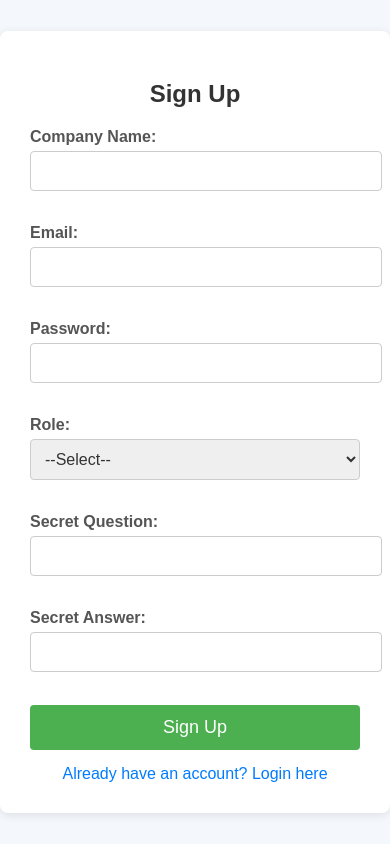
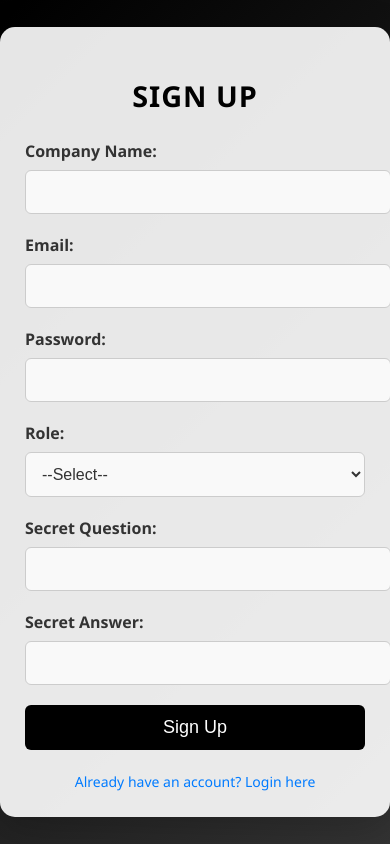
Before and after one commit to Derek1211212/4-in-1, a Flask app: page /signup in a window 390 px wide. Run offline with Flask 3, Linux system fonts and the light colour scheme; some libraries are stand-ins or nearby versions.

Commit message:
Updated templates after modifications

```diff
--- a/Templates/Homepage.html
+++ b/Templates/Homepage.html
@@ -210,7 +210,7 @@
     </div>
 
     <footer>
-        <p>&copy; 2024 Mechanic Shop | <a href="/privacy-policy">Privacy Policy</a></p>
+        <p>&copy; 2024 GearUp | <a href="/privacy-policy">Privacy Policy</a></p>
         <div class="social-icons">
             <a href="#"><img src="static/images/fbb1.jpg" alt="Facebook"></a>
             <a href="#"><img src="static/images/tww3.webp" alt="Twitter"></a>
--- a/Templates/signup.html
+++ b/Templates/signup.html
@@ -5,11 +5,10 @@
     <meta name="viewport" content="width=device-width, initial-scale=1.0">
     <title>Sign Up</title>
     <style>
-        /* General Styles */
         body {
-            font-family: Arial, sans-serif;
-            background-color: #f4f7fc;
-            color: #333;
+            font-family: 'Segoe UI', Tahoma, Geneva, Verdana, sans-serif;
+            background: linear-gradient(135deg, #000, #333);
+            color: #fff;
             margin: 0;
             padding: 0;
             display: flex;
@@ -19,18 +18,34 @@
         }
 
         .container {
-            background-color: #fff;
-            border-radius: 8px;
-            box-shadow: 0 2px 10px rgba(0, 0, 0, 0.1);
-            padding: 30px;
-            max-width: 400px;
+            background-color: rgba(255, 255, 255, 0.9);
+            border-radius: 15px;
+            box-shadow: 0 10px 40px rgba(0, 0, 0, 0.2);
+            padding: 40px;
             width: 100%;
+            max-width: 450px;
+            position: relative;
+            animation: slideIn 0.5s ease-out;
+        }
+
+        @keyframes slideIn {
+            from {
+                opacity: 0;
+                transform: translateY(20px);
+            }
+            to {
+                opacity: 1;
+                transform: translateY(0);
+            }
         }
 
         h2 {
             text-align: center;
-            color: #333;
-            margin-bottom: 20px;
+            color: #000;
+            margin-bottom: 25px;
+            font-size: 2rem;
+            text-transform: uppercase;
+            letter-spacing: 1px;
         }
 
         form {
@@ -39,48 +54,58 @@
         }
 
         label {
-            display: block;
-            margin-bottom: 5px;
+            margin-bottom: 8px;
             font-weight: bold;
-            color: #555;
+            color: #333;
         }
 
         input[type="text"],
         input[type="email"],
         input[type="password"],
-        select {
+        select,
+        textarea {
             width: 100%;
-            padding: 10px;
-            margin-bottom: 15px;
+            padding: 12px;
+            margin-bottom: 20px;
             border: 1px solid #ccc;
-            border-radius: 4px;
+            border-radius: 6px;
             font-size: 16px;
             color: #333;
+            background-color: #f9f9f9;
+            transition: border-color 0.3s;
+        }
+
+        input:focus {
+            border-color: #555;
+            outline: none;
         }
 
         button {
             width: 100%;
             padding: 12px;
-            background-color: #4CAF50;
+            background-color: #000;
             color: #fff;
             border: none;
-            border-radius: 4px;
+            border-radius: 6px;
             font-size: 18px;
             cursor: pointer;
+            transition: background-color 0.3s, transform 0.3s;
         }
 
         button:hover {
-            background-color: #45a049;
+            background-color: #333;
+            transform: translateY(-2px);
         }
 
         .link-container {
             text-align: center;
-            margin-top: 15px;
+            margin-top: 20px;
         }
 
         a {
             color: #007bff;
             text-decoration: none;
+            font-size: 14px;
         }
 
         a:hover {
@@ -89,13 +114,12 @@
 
         .flash-message {
             text-align: center;
-            padding: 10px;
-            margin: 10px 0;
-            border-radius: 4px;
+            padding: 12px;
+            margin: 15px 0;
+            border-radius: 8px;
             font-weight: bold;
         }
 
-        /* Flash Message Styles */
         .success {
             background-color: #d4edda;
             color: #155724;
@@ -104,6 +128,27 @@
         .danger {
             background-color: #f8d7da;
             color: #721c24;
+        }
+
+        #mechanic-fields {
+            display: none;
+            margin-top: 20px;
+            background-color: #f0f0f0;
+            padding: 15px;
+            border-radius: 6px;
+        }
+
+        #mechanic-fields label {
+            color: #000;
+        }
+
+        @media (max-width: 768px) {
+            .container {
+                padding: 25px;
+            }
+            h2 {
+                font-size: 1.8rem;
+            }
         }
     </style>
 </head>
@@ -119,15 +164,14 @@
 
         <h2>Sign Up</h2>
         <form action="{{ url_for('signup') }}" method="POST" enctype="multipart/form-data">
-    <!-- General Fields -->
             <label for="name">Company Name:</label>
-    <input type="text" name="name" id="name" required><br>
+            <input type="text" name="name" id="name" required>
 
             <label for="email">Email:</label>
-    <input type="email" name="email" id="email" required><br>
+            <input type="email" name="email" id="email" required>
 
             <label for="password">Password:</label>
-    <input type="password" name="password" id="password" required><br>
+            <input type="password" name="password" id="password" required>
 
             <label for="role">Role:</label>
             <select name="role" id="role" required onchange="toggleMechanicFields()">
@@ -136,38 +180,37 @@
                 <option value="parts_seller">Parts Seller</option>
                 <option value="car_owner">Car Owner</option>
                 <option value="Towing_Company">Towing Company</option>
-    </select><br>
+            </select>
 
             <label for="secret_question">Secret Question:</label>
-    <input type="text" name="secret_question" id="secret_question" required><br>
+            <input type="text" name="secret_question" id="secret_question" required>
 
             <label for="secret_answer">Secret Answer:</label>
-    <input type="text" name="secret_answer" id="secret_answer" required><br>
+            <input type="text" name="secret_answer" id="secret_answer" required>
 
-    <!-- Mechanic-Specific Fields -->
-    <div id="mechanic-fields" style="display: none;">
+            <div id="mechanic-fields">
                 <label for="working_hours">Working Hours:</label>
-        <input type="text" name="working_hours" id="working_hours" placeholder="e.g., Mon-Fri 8am-5pm"><br>
+                <input type="text" name="working_hours" id="working_hours" placeholder="e.g., Mon-Fri 8am-5pm">
 
                 <label for="service_locations">Service Locations:</label>
-        <textarea name="service_locations" id="service_locations" rows="3"></textarea><br>
+                <textarea name="service_locations" id="service_locations" rows="3"></textarea>
 
                 <label for="skills_certifications">Skills & Certifications:</label>
-        <textarea name="skills_certifications" id="skills_certifications" rows="3"></textarea><br>
+                <textarea name="skills_certifications" id="skills_certifications" rows="3"></textarea>
 
                 <label for="latitude">Latitude:</label>
-        <input type="text" name="latitude" id="latitude" readonly><br>
+                <input type="text" name="latitude" id="latitude" readonly>
 
                 <label for="longitude">Longitude:</label>
-        <input type="text" name="longitude" id="longitude" readonly><br>
+                <input type="text" name="longitude" id="longitude" readonly>
 
-        <button type="button" onclick="getLocation()">Get Current Location</button><br>
+                <button type="button" onclick="getLocation()">Get Current Location</button>
 
                 <label for="image1">Upload Company Image 1:</label>
-        <input type="file" name="image1" id="image1" accept="image/*"><br>
+                <input type="file" name="image1" id="image1" accept="image/*">
 
                 <label for="image2">Upload Company Image 2:</label>
-        <input type="file" name="image2" id="image2" accept="image/*"><br>
+                <input type="file" name="image2" id="image2" accept="image/*">
             </div>
 
             <button type="submit">Sign Up</button>
@@ -197,11 +240,5 @@
             }
         }
     </script>
-
-
 </body>
-
-
-
-
 </html>
```
Lines whose indentation alone changed are shown as unchanged.
